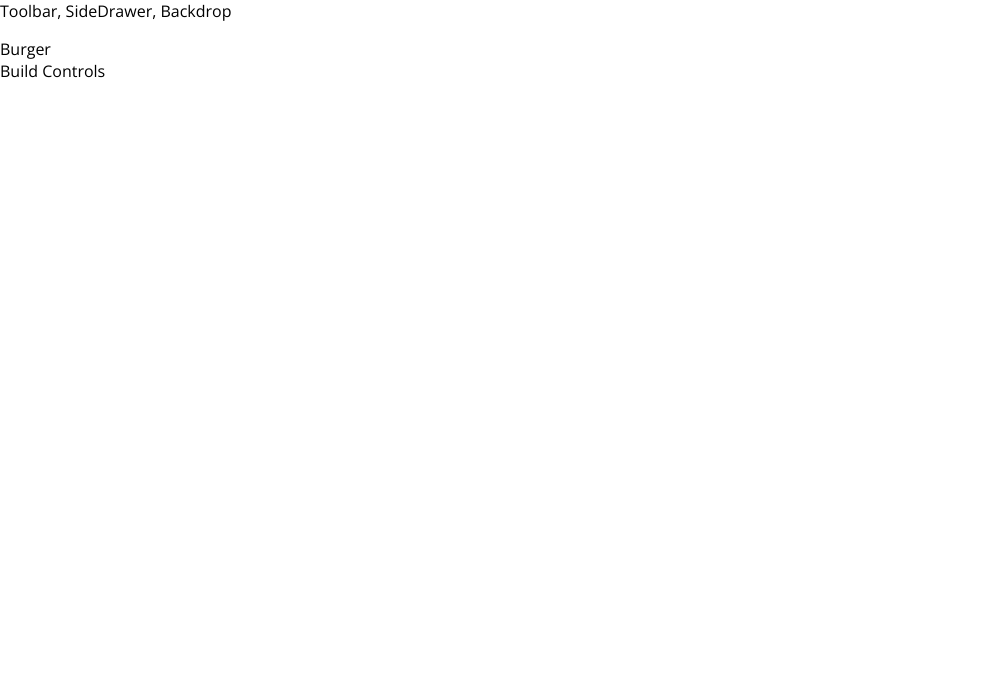
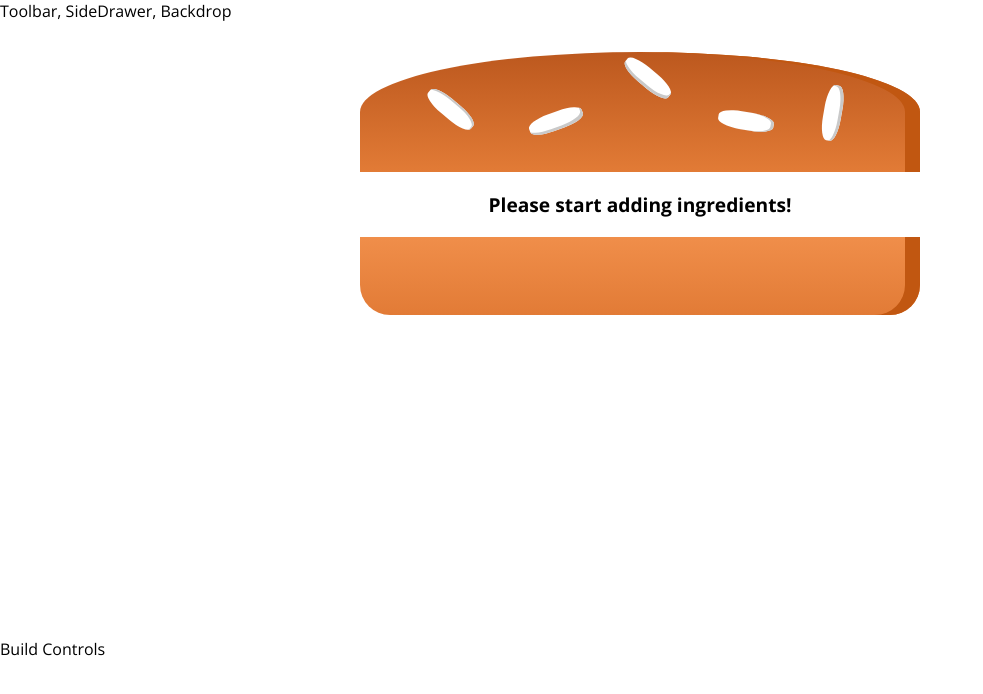
Before and after one commit to royriver23/burger-builder-udemy, a React app: page / in a window 1280 px wide. Shown: the top 694 px of the page, without its empty margins (0-983 px from the left). Built offline with nearby package versions, Linux system fonts and the light colour scheme.

Commit message:
Placeholder burger and ingredients and adding PropTypes

```diff
--- a/package.json
+++ b/package.json
@@ -31,6 +31,7 @@
     "postcss-flexbugs-fixes": "3.2.0",
     "postcss-loader": "2.0.8",
     "promise": "8.0.1",
+    "prop-types": "^15.6.0",
     "raf": "3.4.0",
     "react": "^16.2.0",
     "react-dev-utils": "^5.0.0",
--- /dev/null
+++ b/src/components/Burger/Burger.css
@@ -0,0 +1,30 @@
+.Burger {
+  width: 100%;
+  margin: auto;
+  height: 250px;
+  overflow: scroll;
+  text-align: center;
+  font-weight: bold;
+  font-size: 1.2rem;
+}
+
+@media (min-width: 500px) and (min-height: 400px) {
+  .Burger {
+    width: 350px;
+    height: 300px;
+  }
+}
+
+@media (min-width: 500px) and (min-height: 401px) {
+  .Burger {
+    width: 450px;
+    height: 400px;
+  }
+}
+
+@media (min-width: 1000px) and (min-height: 700px) {
+  .Burger {
+    width: 700px;
+    height: 600px;
+  }
+}
--- a/src/components/Burger/Burger.js
+++ b/src/components/Burger/Burger.js
@@ -0,0 +1,28 @@
+import React from 'react';
+
+import classes from './Burger.css';
+import BurgerIngredient from './BurgerIngredient/BurgerIngredient';
+
+const burger = (props) => {
+  let transformedIngredients = Object.keys(props.ingredients)
+    .map(igKey => {
+      return [...Array(props.ingredients[igKey])].map((_, i) => {
+        return <BurgerIngredient key={igKey + i} type={igKey} />
+      });
+    })
+    .reduce((arr, el) => {
+      return arr.concat(el)
+    }, []);
+  if (transformedIngredients.length === 0) {
+    transformedIngredients = <p>Please start adding ingredients!</p>
+  }
+  return (
+    <div className={classes.Burger}>
+      <BurgerIngredient type="bread-top" />
+      {transformedIngredients}
+      <BurgerIngredient type="bread-bottom" />
+    </div>
+  );
+};
+
+export default burger;
--- a/src/components/Burger/BurgerIngredient/BurgerIngredient.js
+++ b/src/components/Burger/BurgerIngredient/BurgerIngredient.js
@@ -1,10 +1,13 @@
-import React from 'react';
+import React, { Component } from 'react';
+import PropTypes from 'prop-types';
+
 import classes from './BurgerIngredient.css';
 
-const burgerIngredient = (props) => {
-  let ingredient = null;
+class BurgerIngredient extends Component {
+  render() {
+    let ingredient = null;
 
-  switch (props.type) {
+  switch (this.props.type) {
     case('bread-bottom'):
       ingredient = <div className={classes.BreadBottom}></div>;
       break;
@@ -33,6 +36,11 @@
   }
 
   return ingredient;
+  }
 }
 
-export default burgerIngredient;
+BurgerIngredient.propTypes = {
+  type: PropTypes.string.isRequired
+};
+
+export default BurgerIngredient;
--- a/src/containers/BurgerBuilder/BurgerBuilder.js
+++ b/src/containers/BurgerBuilder/BurgerBuilder.js
@@ -1,12 +1,26 @@
 import React, { Component } from 'react';
 
 import Aux from '../../hoc/Aux';
+import Burger from '../../components/Burger/Burger';
 
 class BurgerBuilder extends Component {
+  // constructor(props) {
+  //   super(props);
+  //   this.state = {...}
+  // }
+  state = {
+    ingredients: {
+      salad: 0,
+      bacon: 0,
+      cheese: 0,
+      meat: 0
+    }
+  }
+
   render() {
     return (
       <Aux>
-        <div>Burger</div>
+        <Burger ingredients={this.state.ingredients} />
         <div>Build Controls</div>
       </Aux>
     );
```
